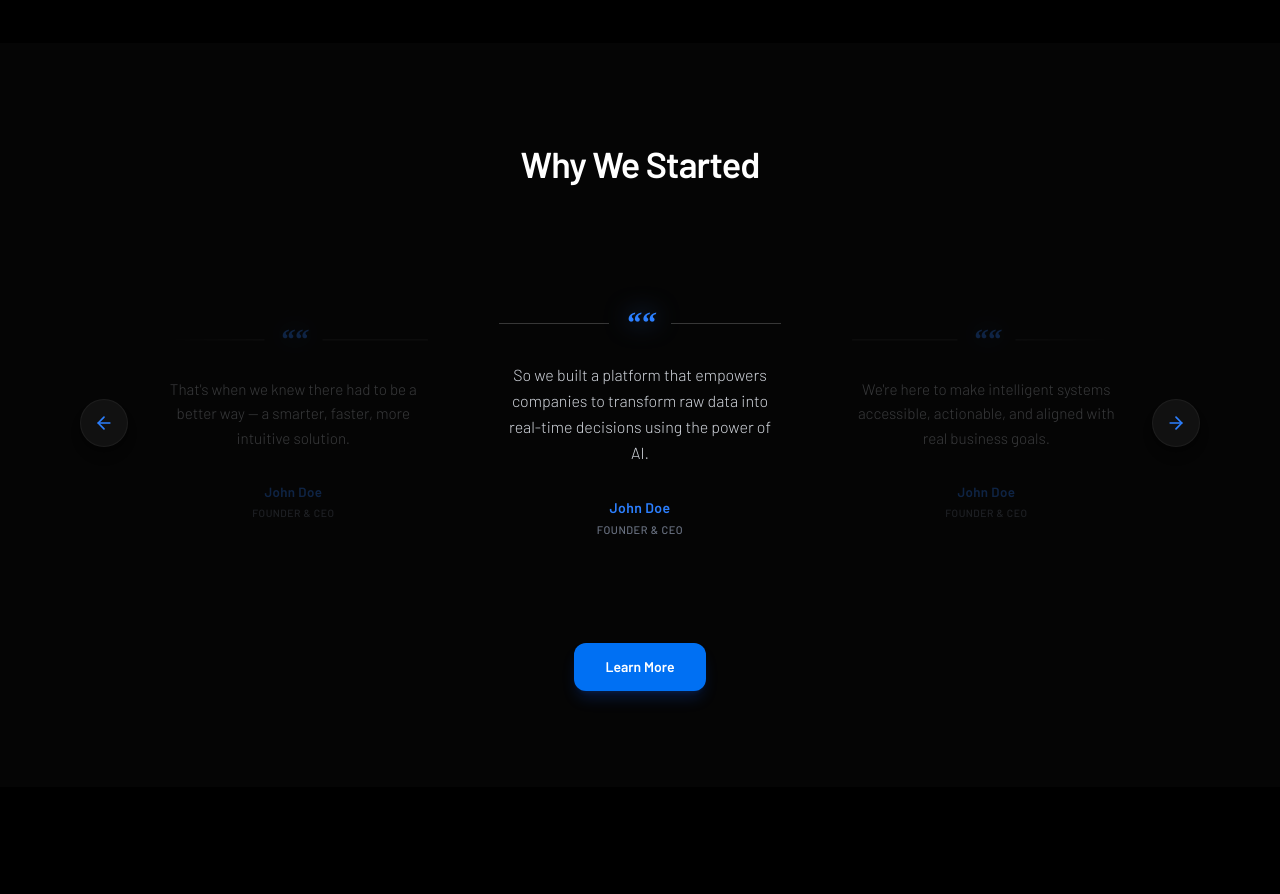
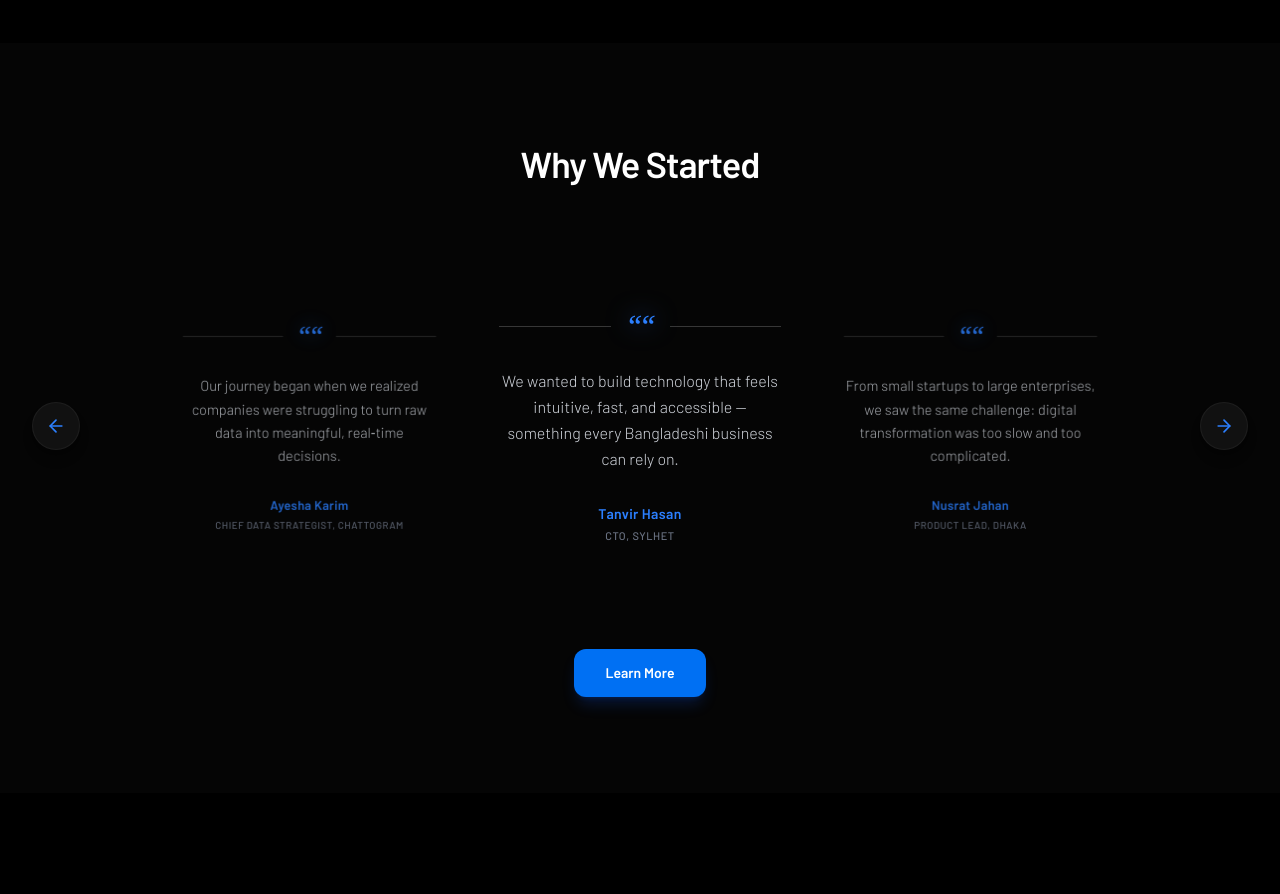
Before and after one commit to TheMehediHQ/Nexvibe, a Next.js app: page / in a window 1280 px wide. Shown: the part 2700-3594 px from the top of the page. Built offline with nearby package versions, Linux system fonts and the light colour scheme.

Commit message:
feat: i update testimonial

```diff
--- a/components/home/WhyWeStarted.tsx
+++ b/components/home/WhyWeStarted.tsx
@@ -1,101 +1,160 @@
 "use client";
 
-import React from "react";
+import React, { useState, useEffect } from "react";
 import { ArrowLeft, ArrowRight } from "lucide-react";
 
 interface TestimonialCard {
   quote: string;
   name: string;
   role: string;
-  isActive?: boolean;
 }
 
 const testimonials: TestimonialCard[] = [
   {
-    quote: "That's when we knew there had to be a better way — a smarter, faster, more intuitive solution.",
-    name: "John Doe",
-    role: "Founder & CEO",
+    quote:
+      "We started with a simple belief — Bangladeshi businesses deserve world‑class digital solutions without global barriers.",
+    name: "Mehedi Rahman",
+    role: "Founder & CEO, Dhaka",
   },
   {
-    quote: "So we built a platform that empowers companies to transform raw data into real-time decisions using the power of AI.",
-    name: "John Doe",
-    role: "Founder & CEO",
-    isActive: true, // Center highlighted card
+    quote:
+      "Our journey began when we realized companies were struggling to turn raw data into meaningful, real‑time decisions.",
+    name: "Ayesha Karim",
+    role: "Chief Data Strategist, Chattogram",
   },
   {
-    quote: "We're here to make intelligent systems accessible, actionable, and aligned with real business goals.",
-    name: "John Doe",
-    role: "Founder & CEO",
+    quote:
+      "We wanted to build technology that feels intuitive, fast, and accessible — something every Bangladeshi business can rely on.",
+    name: "Tanvir Hasan",
+    role: "CTO, Sylhet",
+  },
+  {
+    quote:
+      "From small startups to large enterprises, we saw the same challenge: digital transformation was too slow and too complicated.",
+    name: "Nusrat Jahan",
+    role: "Product Lead, Dhaka",
+  },
+  {
+    quote:
+      "Our mission became clear — create intelligent systems that empower teams to work smarter, not harder.",
+    name: "Rafiul Islam",
+    role: "AI Engineer, Rajshahi",
+  },
+  {
+    quote:
+      "Bangladesh is moving fast, and we wanted to build solutions that match that speed with automation and intelligence.",
+    name: "Sadia Chowdhury",
+    role: "Innovation Manager, Khulna",
+  },
+  {
+    quote:
+      "We believe technology should solve real problems, improve real workflows, and create real impact for businesses across the country.",
+    name: "Farhan Mahmud",
+    role: "Operations Director, Dhaka",
   },
 ];
 
+
 export default function WhyWeStarted() {
+  const [activeIndex, setActiveIndex] = useState(1);
+
+  const prevSlide = () => {
+    setActiveIndex((prev) => (prev === 0 ? testimonials.length - 1 : prev - 1));
+  };
+
+  const nextSlide = () => {
+    setActiveIndex((prev) => (prev === testimonials.length - 1 ? 0 : prev + 1));
+  };
+
+  /* ⭐ Auto Slide Logic */
+  useEffect(() => {
+    const interval = setInterval(() => {
+      nextSlide();
+    }, 5000); // 5 seconds
+
+    return () => clearInterval(interval);
+  }, [activeIndex]);
+
   return (
     <section className="bg-[#050505] text-white py-24 px-4 relative overflow-hidden select-none">
       <div className="max-w-7xl mx-auto flex flex-col items-center">
 
         {/* Section Title */}
-
-
-
- <div className="relative mx-auto max-w-7xl flex flex-col items-center">
-
-
-
         <div className="text-center mb-20 space-y-3">
           <h2 className="text-3xl md:text-4xl font-semibold text-white tracking-tight leading-snug max-w-2xl mx-auto">
             Why We Started
-
           </h2>
         </div>
 
-
-
-
-
-
-
-
-
-
-
-        {/* Slider Area container */}
+        {/* Slider */}
         <div className="relative w-full flex items-center justify-center px-4 md:px-16">
 
-          {/* Left Arrow Button */}
-          <button className="absolute left-0 md:left-4 z-20 flex items-center justify-center w-12 h-12 rounded-full bg-[#111111] border border-white/5 text-blue-500 hover:bg-[#161616] hover:text-blue-400 transition active:scale-95 shadow-lg">
+          {/* Left Arrow */}
+          <button
+            onClick={prevSlide}
+            className="absolute left-0 md:left-4 z-20 flex items-center justify-center w-12 h-12 rounded-full bg-[#111111] border border-white/5 text-blue-500 hover:bg-[#161616] hover:text-blue-400 transition active:scale-95 shadow-lg"
+          >
             <ArrowLeft className="w-5 h-5" />
           </button>
 
-          {/* Testimonial Cards Layout */}
-          <div className="grid grid-cols-1 md:grid-cols-3 gap-8 md:gap-4 items-center w-full max-w-5xl">
-            {testimonials.map((item, index) => (
+       {/* Cards */}
+<div className="
+  grid
+  grid-cols-1
+  sm:grid-cols-2
+  md:grid-cols-3
+  gap-8 md:gap-4
+  items-center
+  w-full
+  max-w-5xl
+">
+  {testimonials.map((item, index) => {
+    const isActive = index === activeIndex;
+    const isPrev = index === (activeIndex === 0 ? testimonials.length - 1 : activeIndex - 1);
+    const isNext = index === (activeIndex === testimonials.length - 1 ? 0 : activeIndex + 1);
+
+    // ⭐ Visibility logic
+    const showMobile = isActive;
+    const showTablet = isActive || isPrev;
+    const showDesktop = isActive || isPrev || isNext;
+
+    return (
       <div
         key={index}
-                className={`relative flex flex-col items-center text-center px-6 py-10 transition-all duration-300 ${
-                  item.isActive
-                    ? "opacity-100 scale-100 z-10"
-                    : "opacity-25 scale-95 pointer-events-none hidden md:flex"
-                }`}
+        className={`
+          relative flex flex-col items-center text-center px-6 py-10
+          transition-all duration-700 ease-out
+
+          /* Mobile */
+          ${showMobile ? "block" : "hidden"}
+
+          /* Tablet */
+          sm:${showTablet ? "block" : "hidden"}
+
+          /* Desktop */
+          md:${showDesktop ? "block" : "hidden"}
+
+          ${isActive ? "scale-100 rotate-0 z-20" : ""}
+          ${isPrev ? "md:scale-90 md:-rotate-y-6 md:translate-x-4 md:opacity-80" : ""}
+          ${isNext ? "md:scale-90 md:rotate-y-6 md:-translate-x-4 md:opacity-80" : ""}
+        `}
+        style={{ transformStyle: "preserve-3d" }}
       >
-                {/* Custom Divider Lines with Blue Quote Marks */}
+        {/* Divider + Quote Icon */}
         <div className="w-full flex items-center justify-center gap-4 mb-6">
-                  <div className={`h-[1px] flex-1 ${index === 0 ? "bg-gradient-to-r from-transparent to-white/20" : "bg-white/20"}`} />
-
-                  {/* Glowing Blue Quote mark */}
-                  <span className="text-3xl font-serif text-blue-500 font-black italic select-none leading-none drop-shadow-[0_0_12px_rgba(59,130,246,0.6)]">
+          <div className="h-[1px] flex-1 bg-white/20" />
+          <span className="text-3xl font-serif text-blue-500 italic drop-shadow-[0_0_12px_rgba(59,130,246,0.6)]">
             ““
           </span>
-
-                  <div className={`h-[1px] flex-1 ${index === 2 ? "bg-gradient-to-l from-transparent to-white/20" : "bg-white/20"}`} />
+          <div className="h-[1px] flex-1 bg-white/20" />
         </div>
 
-                {/* Quote Text */}
+        {/* Quote */}
         <p className="text-sm md:text-base text-gray-300 leading-relaxed font-light min-h-[80px] max-w-sm mb-8">
           {item.quote}
         </p>
 
-                {/* Profile Identity */}
+        {/* Identity */}
         <div className="space-y-1">
           <h4 className="text-blue-500 font-semibold text-sm tracking-wide">
             {item.name}
@@ -105,22 +164,25 @@ export default function WhyWeStarted() {
           </p>
         </div>
       </div>
-            ))}
+    );
+  })}
 </div>
 
-          {/* Right Arrow Button */}
-          <button className="absolute right-0 md:right-4 z-20 flex items-center justify-center w-12 h-12 rounded-full bg-[#111111] border border-white/5 text-blue-500 hover:bg-[#161616] hover:text-blue-400 transition active:scale-95 shadow-lg">
+
+
+          {/* Right Arrow */}
+          <button
+            onClick={nextSlide}
+            className="absolute right-0 md:right-4 z-20 flex items-center justify-center w-12 h-12 rounded-full bg-[#111111] border border-white/5 text-blue-500 hover:bg-[#161616] hover:text-blue-400 transition active:scale-95 shadow-lg"
+          >
             <ArrowRight className="w-5 h-5" />
           </button>
         </div>
 
-        {/* "Learn More" Action Button */}
+        {/* CTA */}
         <button className="mt-16 rounded-xl bg-[#0070f3] px-8 py-3.5 text-sm font-semibold text-white shadow-lg shadow-blue-600/20 transition hover:bg-blue-600 active:scale-95">
           Learn More
         </button>
-
-      </div>
-
       </div>
     </section>
   );
```
Lines whose indentation alone changed are shown as unchanged.
